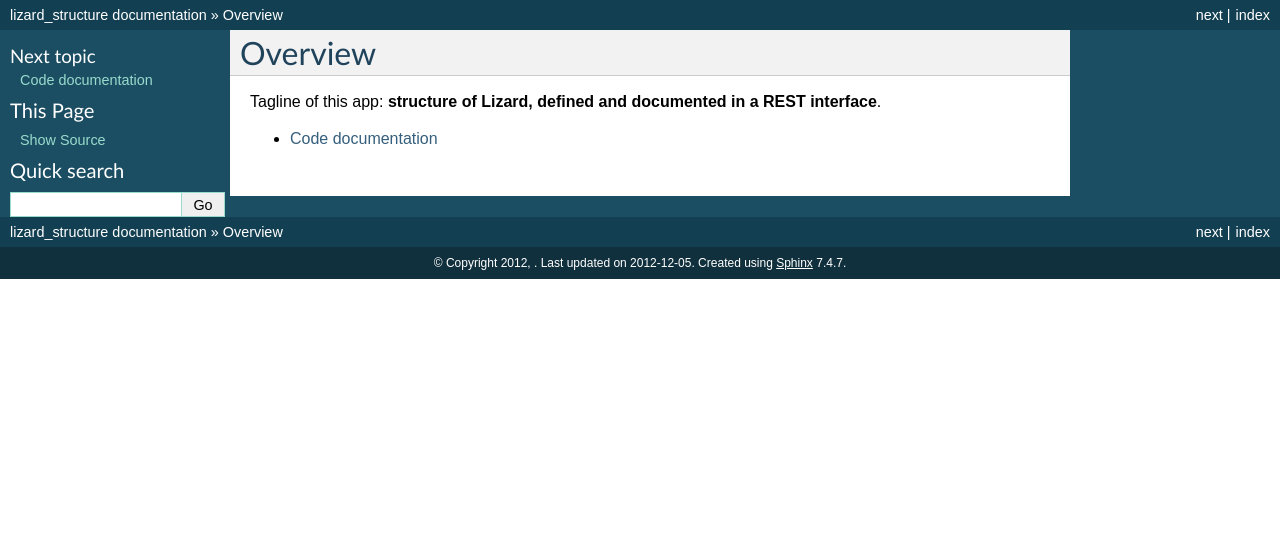
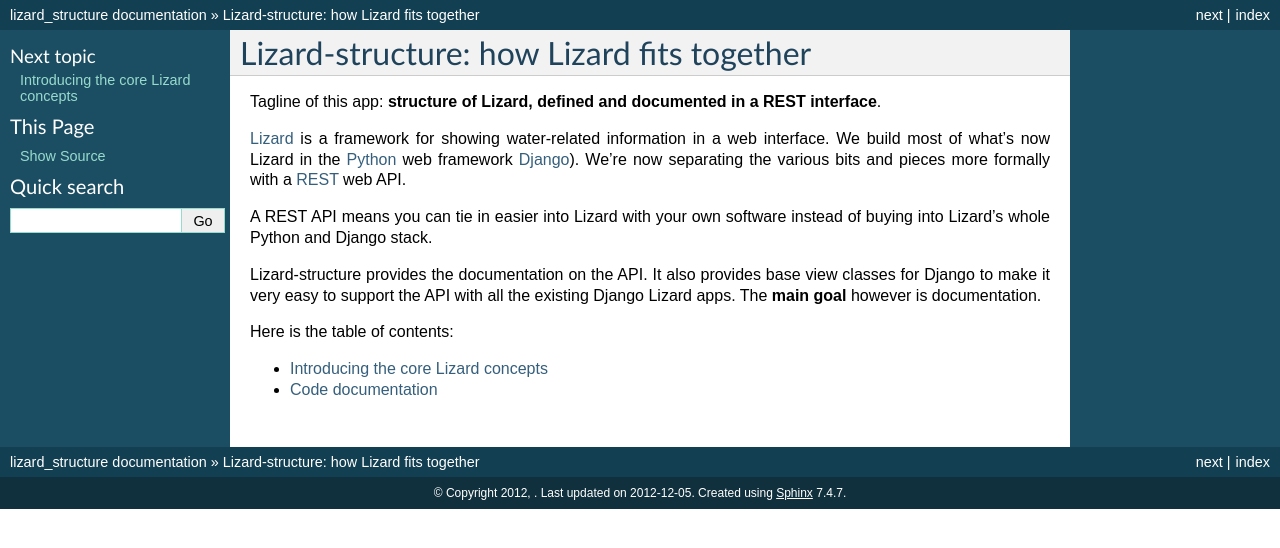
Before and after one commit to lizardsystem/lizard-structure, a Sphinx documentation site: the page built from doc/source/index.rst, in a window 1280 px wide. Shown: the top 548 px of the page. Built offline with Sphinx 7.4.7, drawn with Linux system fonts in a browser that asks for light colours; pages that are not in the unit, such as notebooks, are missing from menus.

Commit message:
Fleshed out the doc intro

```diff
--- /dev/null
+++ b/doc/source/core.rst
@@ -0,0 +1,4 @@
+Introducing the core Lizard concepts
+####################################
+
+TODO
--- a/doc/source/index.rst
+++ b/doc/source/index.rst
@@ -1,11 +1,29 @@
-Overview
-########
+Lizard-structure: how Lizard fits together
+##########################################
 
 Tagline of this app: **structure of Lizard, defined and documented in a REST
 interface**.
 
+`Lizard <http://lizard.org>`_ is a framework for showing water-related
+information in a web interface. We build most of what's now Lizard in the
+`Python <http://python.org>`_ web framework `Django
+<http://djangoproject.com>`_). We're now separating the various bits and
+pieces more formally with a `REST
+<https://en.wikipedia.org/wiki/Representational_state_transfer>`_ web
+API.
+
+A REST API means you can tie in easier into Lizard with your own software
+instead of buying into Lizard's whole Python and Django stack.
+
+Lizard-structure provides the documentation on the API. It also provides base
+view classes for Django to make it very easy to support the API with all the
+existing Django Lizard apps. The **main goal** however is documentation.
+
+Here is the table of contents:
+
 .. toctree::
    :maxdepth: 2
 
+   core
    code
    project
```
